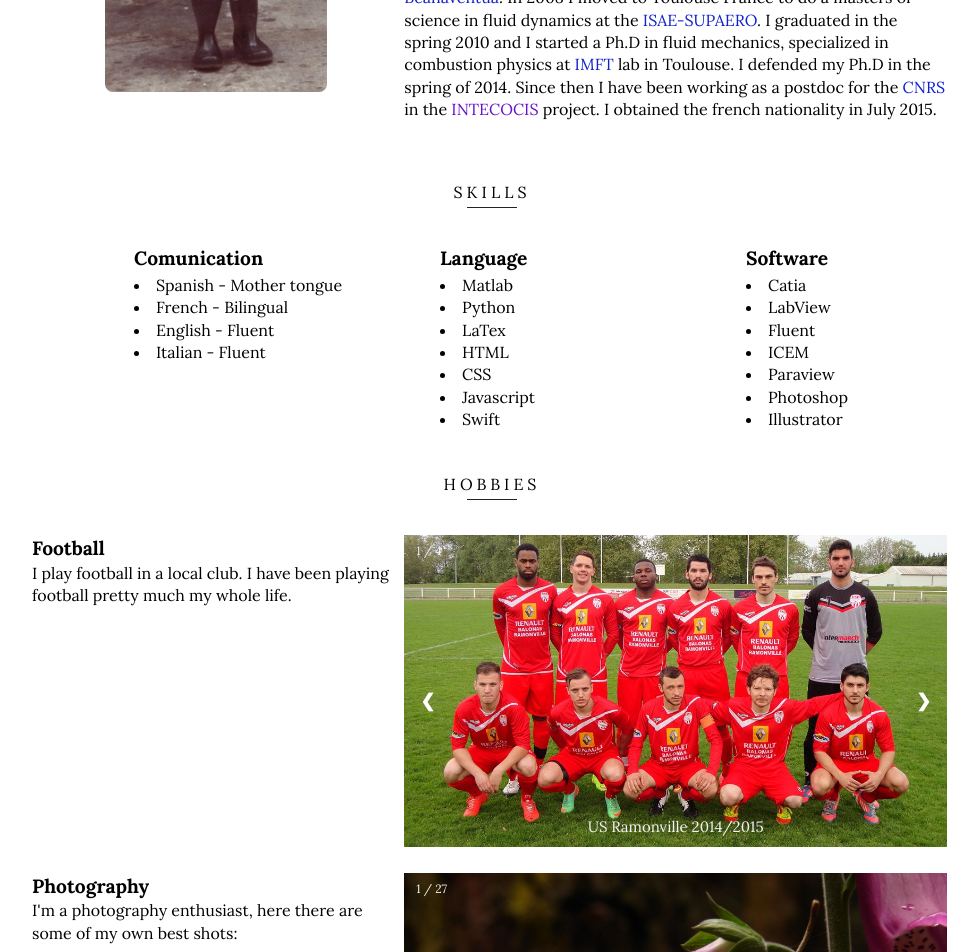
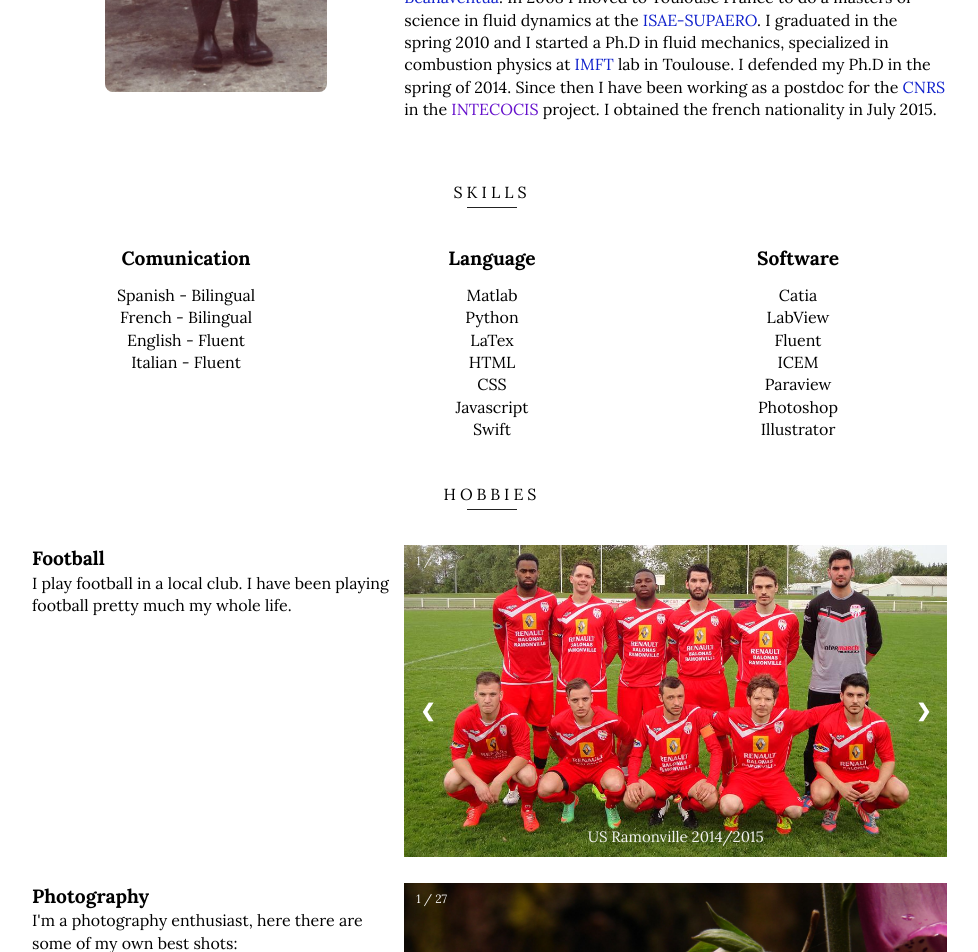
Before and after one commit to dmejia04/resume, a Jekyll site: the page built from index.html, in a window 1280 px wide. Shown: the part 502-1454 px from the top of the page, without its empty margins (148-1126 px from the left). Built offline with Jekyll 4.4.1, drawn with Linux system fonts in a browser that asks for light colours.

Commit message:
Improved Skills

```diff
--- a/_config.yaml
+++ b/_config.yaml
@@ -6,7 +6,7 @@ job: Researcher in Fluid Mechanics
 workAdresse: IMFT, group PSC
 email: dmejia04@icloud.com
 baseurl: "/resume/"
-url: "http://dmejia04.github.io/resume"
+url: "http://dmejia04.github.io"
 
 links:
   intecocis: http://intecocis.inp-toulouse.fr/en/home.html
--- a/_data/skills.yml
+++ b/_data/skills.yml
@@ -1,6 +1,6 @@
 - qualification: Comunication
   ability:
-    - Spanish - Mother tongue
+    - Spanish - Bilingual
     - French - Bilingual
     - English - Fluent
     - Italian - Fluent
--- a/_sass/_about.scss
+++ b/_sass/_about.scss
@@ -39,7 +39,7 @@
 }
 
 .containerSkills {
-    margin-left: 100px;
+    margin: auto;
     width: 100%;
     float: center;
 
@@ -49,24 +49,21 @@
 }
 
 .containerSkills th {
-    text-align: left;
+    text-align: center;
+    padding-bottom: 10px;
 
+    td {
+      text-align: center;
+    }
+}
+
+.containerSkills td {
+    text-align: center;
 }
 
 .listSkills {
   list-style-position:inside;
-}
-
-@media(max-width: 740px) {
-    .containerSkills {
-        margin-left: 50px;
-  }
-}
-
-@media(max-width: 640px) {
-    .containerSkills {
-        margin: auto;
-  }
+  list-style-type:none;
 }
 
 .hobbies dt, dd {
--- a/_sass/_navigation.scss
+++ b/_sass/_navigation.scss
@@ -50,6 +50,17 @@ nav ul li a {
 }
 
 @media(max-width: 640px){
+
+	nav {
+		background-color: rgba(255,255,255,0.98);
+		background-size: cover;
+		width: 100%;
+		z-index: 500;
+		border-bottom: 1px solid #edefee;
+		text-align: center;
+	}
+
+
 	nav ul li {
 		display: block;
 		width: 100%;
```
Also changed, not shown: 2 other files.
